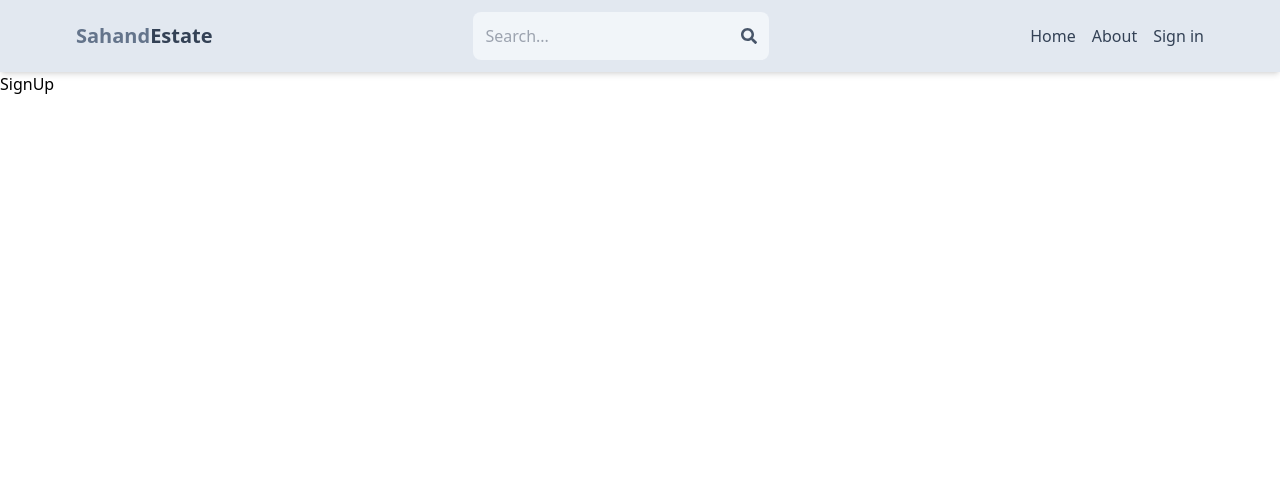
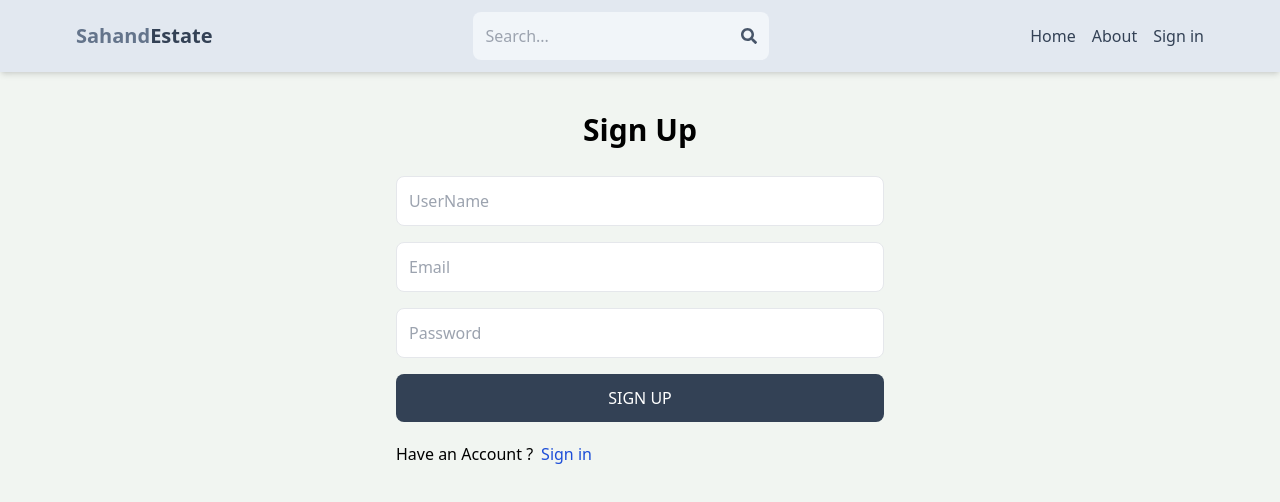
Before and after one commit to chiragthakkar0012/mern-estate, a React (Vite) app in the folder client/: page /sign-up in a window 1280 px wide. Shown: the top 502 px of the page. Built offline with nearby package versions, Linux system fonts and the light colour scheme.

Commit message:
complete sign up ui

```diff
--- a/client/src/index.css
+++ b/client/src/index.css
@@ -1,3 +1,7 @@
 @tailwind base;
 @tailwind components;
 @tailwind utilities;
+body
+{
+    background-color: rgb(241,245,241);
+}
--- a/client/src/pages/SignUp.jsx
+++ b/client/src/pages/SignUp.jsx
@@ -1,7 +1,21 @@
 import React from 'react'
-
+import {Link} from 'react-router-dom';
 export default function SignUp() {
   return (
-    <div>SignUp</div>
+    <div className='p-3 max-w-lg mx-auto'>
+      <h1 className='text-3xl text-center font-semibold my-7'>Sign Up</h1>
+      <form className='flex flex-col gap-4'>
+        <input type='text' placeholder='UserName' className='border p-3 rounded-lg' id='username'/>
+        <input type='text' placeholder='Email' className='border p-3 rounded-lg' id='email'/>
+        <input type='text' placeholder='Password' className='border p-3 rounded-lg' id='password'/>
+        <button className='bg-slate-700 text-white p-3 rounded-lg uppercase hover:opacity-95 disabled:opacity-80'>Sign up</button>
+      </form>
+      <div className='flex gap-2 mt-5'>
+        <p>Have an Account ?</p>
+      <Link to={'/sign-in'}>
+        <span className='text-blue-700'>Sign in</span>
+      </Link>
+      </div>
+    </div>
   )
 }
```
